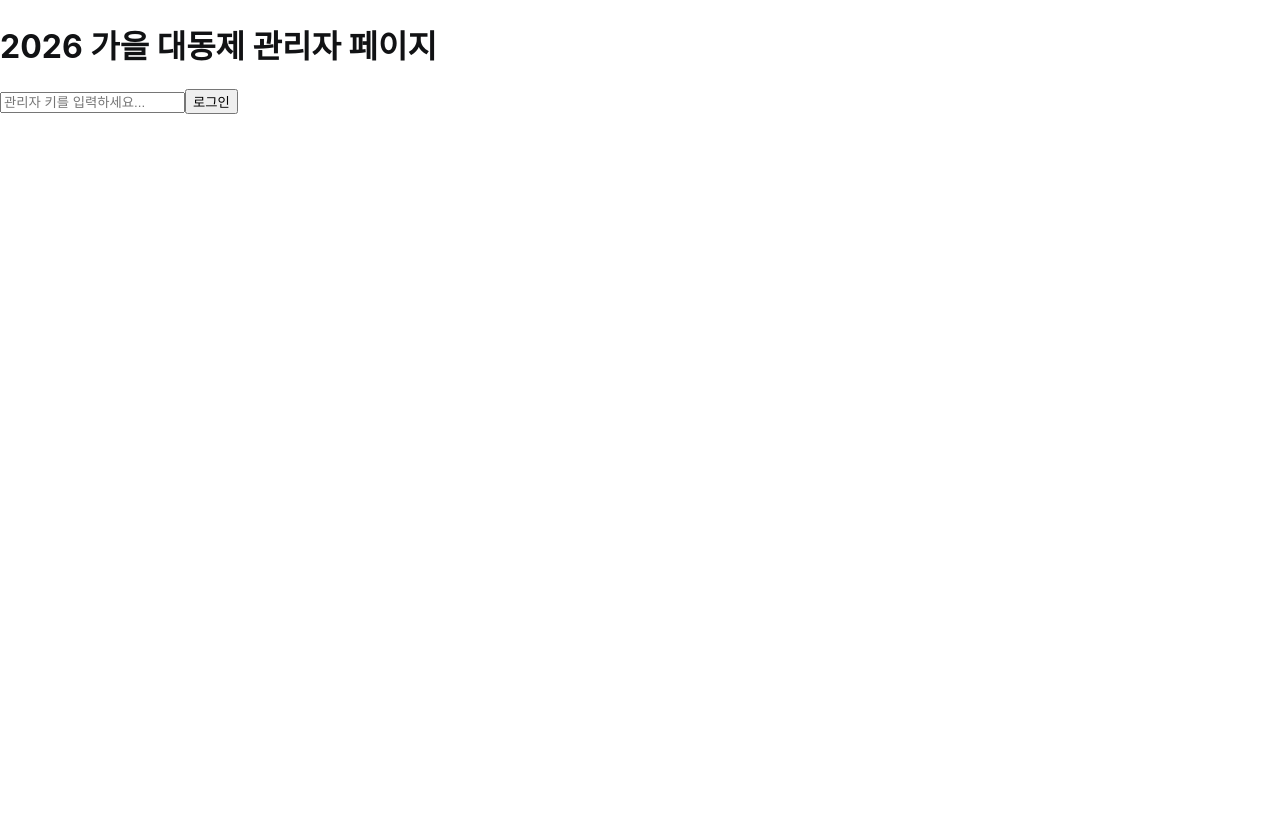
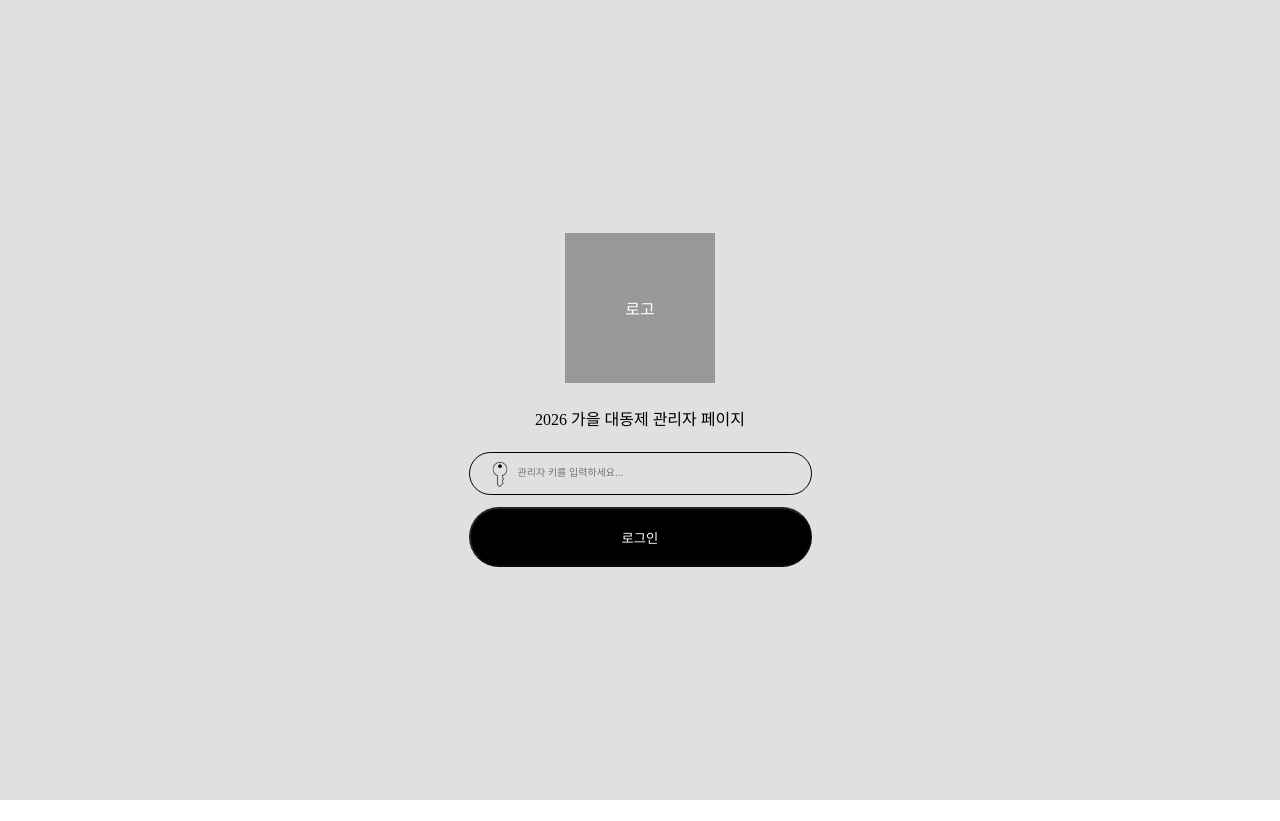
Before and after one commit to 2023110553/2026_fall_festival_front, a React (Vite) app: page /admin/login in a window 1280 px wide. After the commit the page ends 800 px from the top, so only its background shows below. Built offline with nearby package versions, Linux system fonts and the light colour scheme; no server answers.

Commit message:
feat: 관리자 로그인 페이지 UI

```diff
--- a/src/app/admin/AdminLoginPage.jsx
+++ b/src/app/admin/AdminLoginPage.jsx
@@ -2,6 +2,9 @@ import { useState } from 'react'
 import { useNavigate } from 'react-router-dom'
 import { adminLogin } from '../../api/admin'
 import { useAdminAuthStore } from '../../store/useAdminAuthStore'
+import * as S from './AdminLoginPage.styles'
+
+import keyIcon from '../../assets/admin/key.svg'
 
 // 관리자 키 입력 로그인 — 일반 사용자 로그인(카카오)과 완전히 별개.
 // 성공 시 useAdminAuthStore에 토큰을 저장하고 AdminRoute 가드를 통과시킨다.
@@ -23,16 +26,24 @@ export default function AdminLoginPage() {
   }
 
   return (
-    <form onSubmit={handleSubmit}>
-      <h1>2026 가을 대동제 관리자 페이지</h1>
-      <input
-        type="password"
-        value={adminKey}
-        onChange={(e) => setAdminKey(e.target.value)}
-        placeholder="관리자 키를 입력하세요..."
-      />
-      {error && <p>{error}</p>}
-      <button type="submit">로그인</button>
-    </form>
+    <S.Page>
+      <S.Form onSubmit={handleSubmit}>
+        <S.Logo>로고</S.Logo>
+        <S.Title>2026 가을 대동제 관리자 페이지</S.Title>
+        <S.InputWrapper>
+          <S.KeyIcon src={keyIcon} alt="" />
+
+          <S.Input
+            type="password"
+            value={adminKey}
+            onChange={(e) => setAdminKey(e.target.value)}
+            placeholder="관리자 키를 입력하세요..."
+          />
+        </S.InputWrapper>
+        <S.SubmitButton type="submit" disabled={!adminKey.trim()}>
+          로그인
+        </S.SubmitButton>
+      </S.Form>
+    </S.Page>
   )
 }
--- /dev/null
+++ b/src/app/admin/AdminLoginPage.styles.js
@@ -0,0 +1,87 @@
+import styled from 'styled-components'
+
+// AdminThemeProvider 안쪽이라 GlobalStyle(라이트 테마)의 body 배경을 덮어써야 해서
+// Page에서 adminTheme 배경을 직접 칠한다.
+export const Page = styled.div`
+    min-height: 100vh;
+    display: flex;
+    justify-content: center;
+    background: #E0E0E0;
+`;
+
+export const Form = styled.form`
+    width: 100%;
+    max-width: 375px;
+    display: flex;
+    flex-direction: column;
+    align-items: center;
+    justify-content: center;
+    gap: 12px;
+`;
+
+// 추후 이미지로 변경
+export const Logo = styled.div`
+    width: 150px;
+    height: 150px;
+    aspect-ratio: 1/1;
+    background: #989898;
+    font-size: 16px;
+    color: #fff;
+    display: flex;
+    justify-content: center;
+    align-items: center;
+
+`;
+
+export const Title = styled.h1`
+    color: #000;
+    font-family: Pretendard;
+    font-size: 16px;
+    font-style: normal;
+    font-weight: 500;
+    line-height: normal;
+`;
+
+export const InputWrapper = styled.div`
+    position: relative;
+    width: 343px;
+`;
+
+export const KeyIcon = styled.img`
+    position: absolute;
+    left: 16px;
+    top: 50%;
+    transform: translateY(-50%);
+    width: 30px;
+    height: 30px;
+`;
+
+export const Input = styled.input`
+    display: flex;
+    width: 100%;
+    padding-left: 48px;
+    height: 43px;
+    padding-bottom: 3px;
+    justify-content: center;
+    align-items: center;
+    font-size: 10px;
+    border-radius: 99px;
+    border: 0.5px solid #000;
+    background-color: #E0E0E0;
+`;
+
+export const SubmitButton = styled.button`
+    display: flex;
+    width: 343px;
+    height: 60px;
+    padding: 20px 0 19px 0;
+    justify-content: center;
+    align-items: center;
+    border-radius: 99px;
+    background: #000;
+    color: #fff;
+
+    &:disabled {
+        cursor: not-allowed;
+    }
+`;
```
Also changed, not shown: src/assets/admin/key.svg (added).
